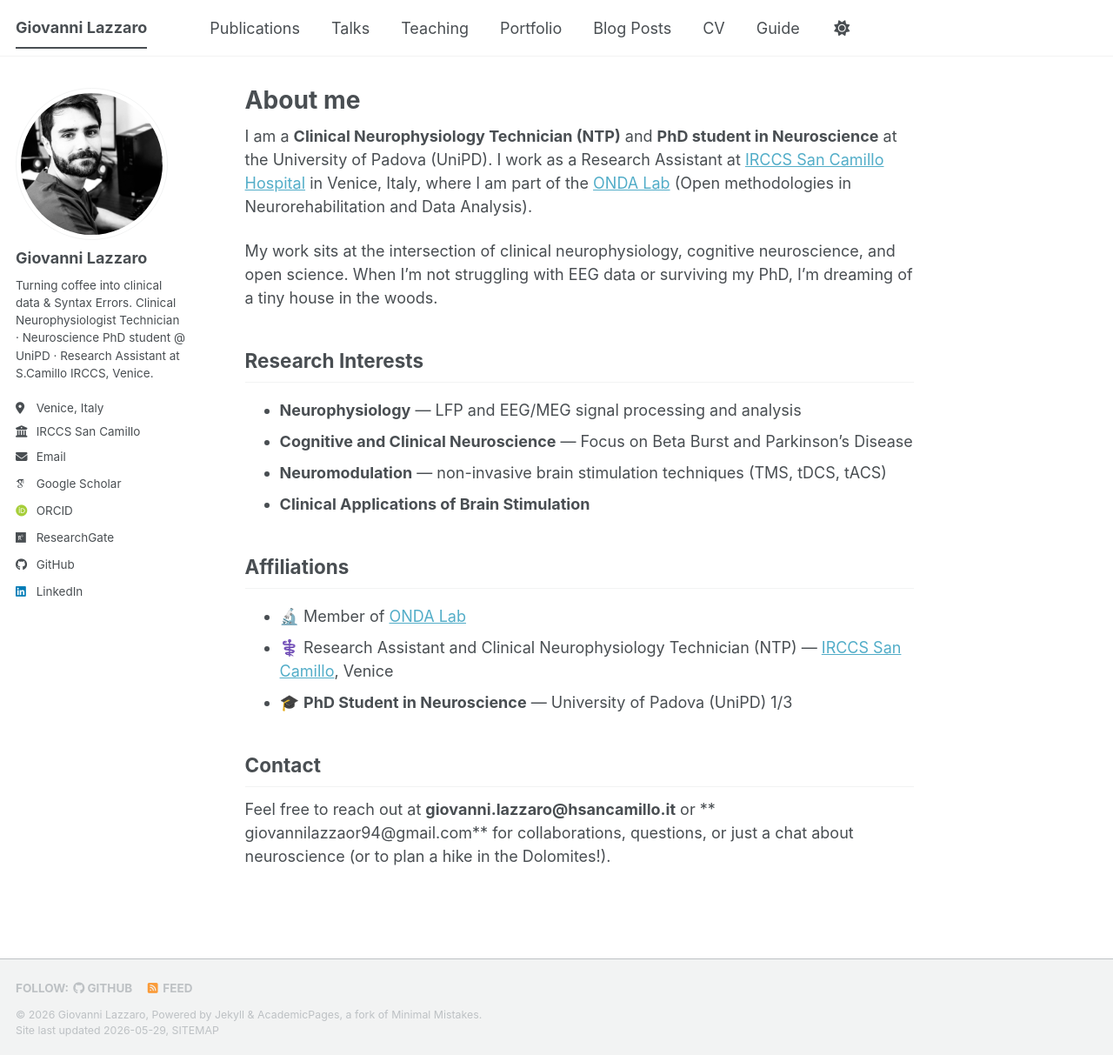
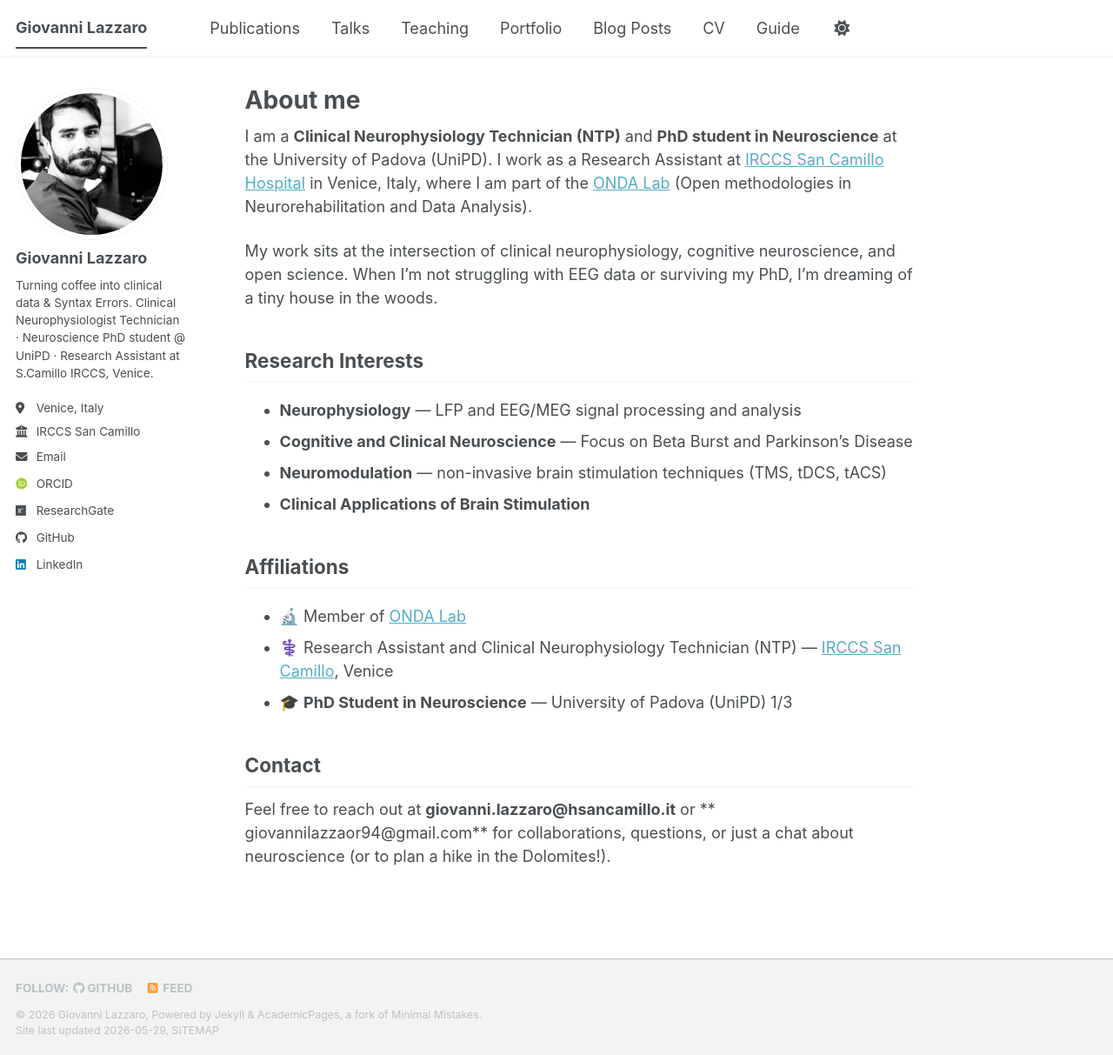
Before and after one commit to GiovanniLazzaro/GiovanniLazzaro.github.io, a Jekyll site: the page built from _pages/about.md, in a window 1280 px wide and 1213 px high. Shown: the whole window at 87% size. Built offline with Jekyll 4.4.1, drawn with Linux system fonts in a browser that asks for light colours; some web fonts are replaced; a script bundle is joined from its source files by our own code; library files that are not in the unit come from our copies.

Commit message:
Update _config.yml

```diff
--- a/_config.yml
+++ b/_config.yml
@@ -16,7 +16,7 @@ author:
   location         : "Venice, Italy"
   employer         : "IRCCS San Camillo"
   osf              : "https://osf.io/user/mdjgu"
-  googlescholar    : "https://scholar.google.com/citations?user=OybzmwUAAAAJ&hl=it"
+  #googlescholar    : "https://scholar.google.com/citations?user=OybzmwUAAAAJ&hl=it"
   email            : "giovanni.lazzaro@hsancamillo.it"
   researchgate     : "https://www.researchgate.net/profile/Giovanni-Lazzaro"
   github           : "GiovanniLazzaro"
```
